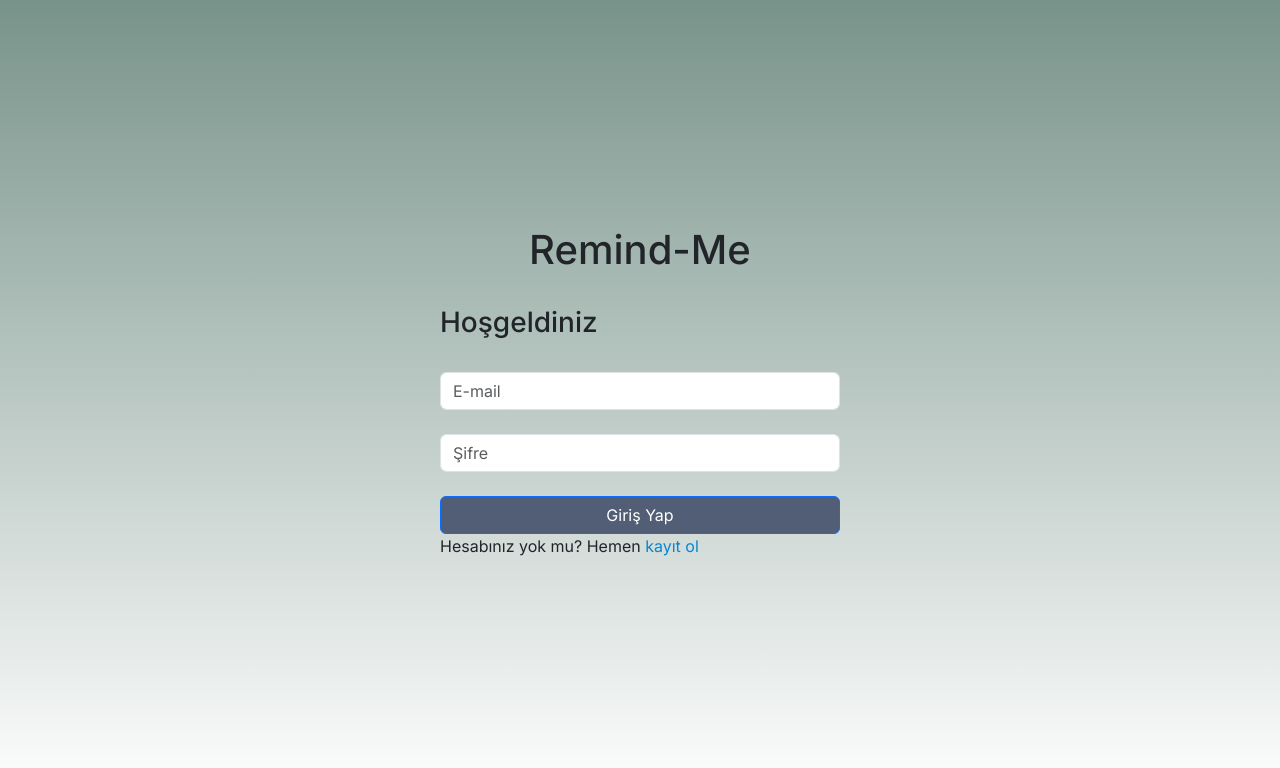
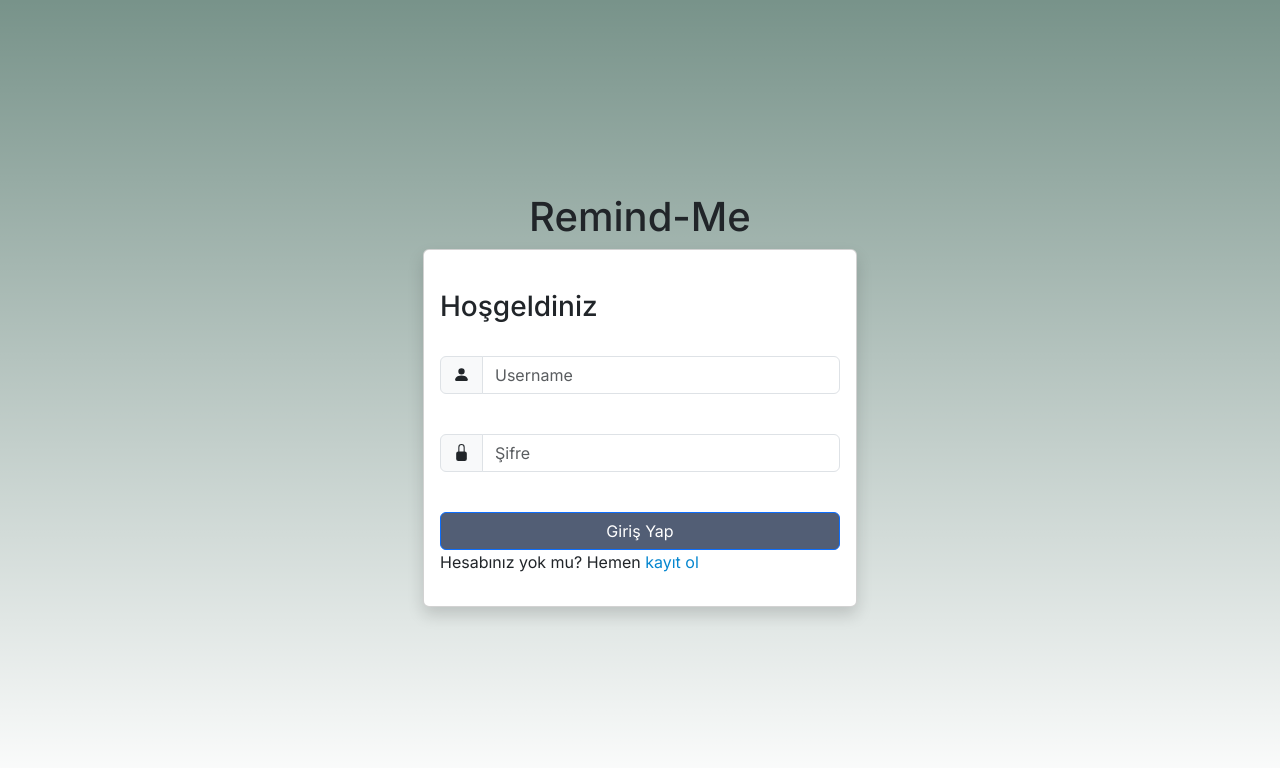
Before and after one commit to denizhisarkaya/remind-me-web, a Next.js app: page /login in a window 1280 px wide. Shown: the top 768 px of the page. Built offline with nearby package versions, Linux system fonts and the light colour scheme.

Commit message:
Login card eklendi.

```diff
--- a/package.json
+++ b/package.json
@@ -13,6 +13,7 @@
     "next": "14.0.4",
     "react": "^18",
     "react-bootstrap": "^2.9.2",
+    "react-bootstrap-icons": "^1.10.3",
     "react-dom": "^18",
     "react-icons": "^5.0.1"
   },
--- a/src/app/login/page.js
+++ b/src/app/login/page.js
@@ -1,4 +1,7 @@
-import { Button, Form } from 'react-bootstrap';
+'use client'
+import { Button, Form, Card } from 'react-bootstrap';
+import InputGroup from 'react-bootstrap/InputGroup';
+import { PersonFill, LockFill } from 'react-bootstrap-icons';
 import styles from './login.css';
 
 
@@ -15,19 +18,33 @@ export default function loginPage() {
         </div>
 
 
+        <Card className="shadow">
+          <Card.Body>
             <div cclassName="box2-2">
               <br />
               <div className='form'>
                 <h3>Hoşgeldiniz</h3>
                 <br />
-            <Form.Control type="email" placeholder="E-mail" />
+                <InputGroup className="mb-3">
+                  <InputGroup.Text><PersonFill size={17} /></InputGroup.Text>
+                  <Form.Control
+                    placeholder="Username"
+                    aria-label="Username"
+                    aria-describedby="basic-addon1"
+                  />
+                </InputGroup>
                 <br />
+                <InputGroup className="mb-3">
+                  <InputGroup.Text><LockFill size={17} /></InputGroup.Text>
                   <Form.Control type="password" placeholder="Şifre" />
+                </InputGroup>
                 <br />
                 <Button className='btn' variant="primary" type="submit">Giriş Yap</Button>
                 <p>Hesabınız yok mu? Hemen <a href="URL">kayıt ol</a></p>
               </div>
             </div>
+          </Card.Body>
+        </Card>
 
       </div>
 
```
Lines whose indentation alone changed are shown as unchanged.
